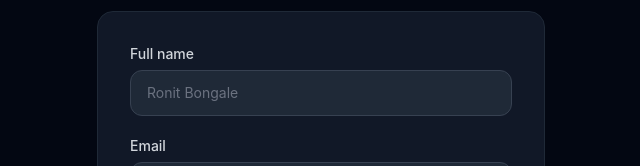
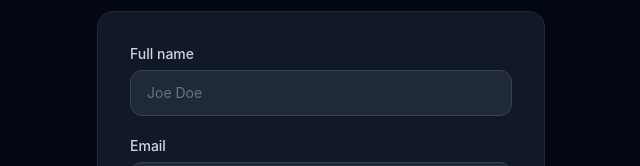
Before and after one commit to RonitRB/smartdoc, a React (Vite) app in the folder frontend/: page /register in a window 1280 px wide. Shown: the part 242-408 px from the top of the page, without its empty margins (319-959 px from the left). Built offline with nearby package versions, Linux system fonts and the light colour scheme; no server answers; the HTML template or start-up script is replaced by a standard one.

Commit message:
username placeholder updated

```diff
--- a/frontend/index.html
+++ b/frontend/index.html
@@ -3,7 +3,7 @@
   <head>
     <meta charset="UTF-8" />
     <meta name="viewport" content="width=device-width, initial-scale=1.0" />
-    <title>SmartDoc — AI Document Assistant</title>
+    <title>SmartDoc - AI Document Assistant</title>
   </head>
   <body>
     <div id="root"></div>
--- a/frontend/src/pages/Register.jsx
+++ b/frontend/src/pages/Register.jsx
@@ -48,7 +48,7 @@ const Register = () => {
               <label className="block text-sm font-medium text-gray-300 mb-1.5">Full name</label>
               <input
                 type="text" name="name" value={form.name} onChange={handleChange} required
-                placeholder="Ronit Bongale"
+                placeholder="Joe Doe"
                 className="w-full bg-gray-800 border border-gray-700 text-white placeholder-gray-500 rounded-xl px-4 py-3 text-sm focus:outline-none focus:ring-2 focus:ring-indigo-500 focus:border-transparent transition"
               />
             </div>
```
